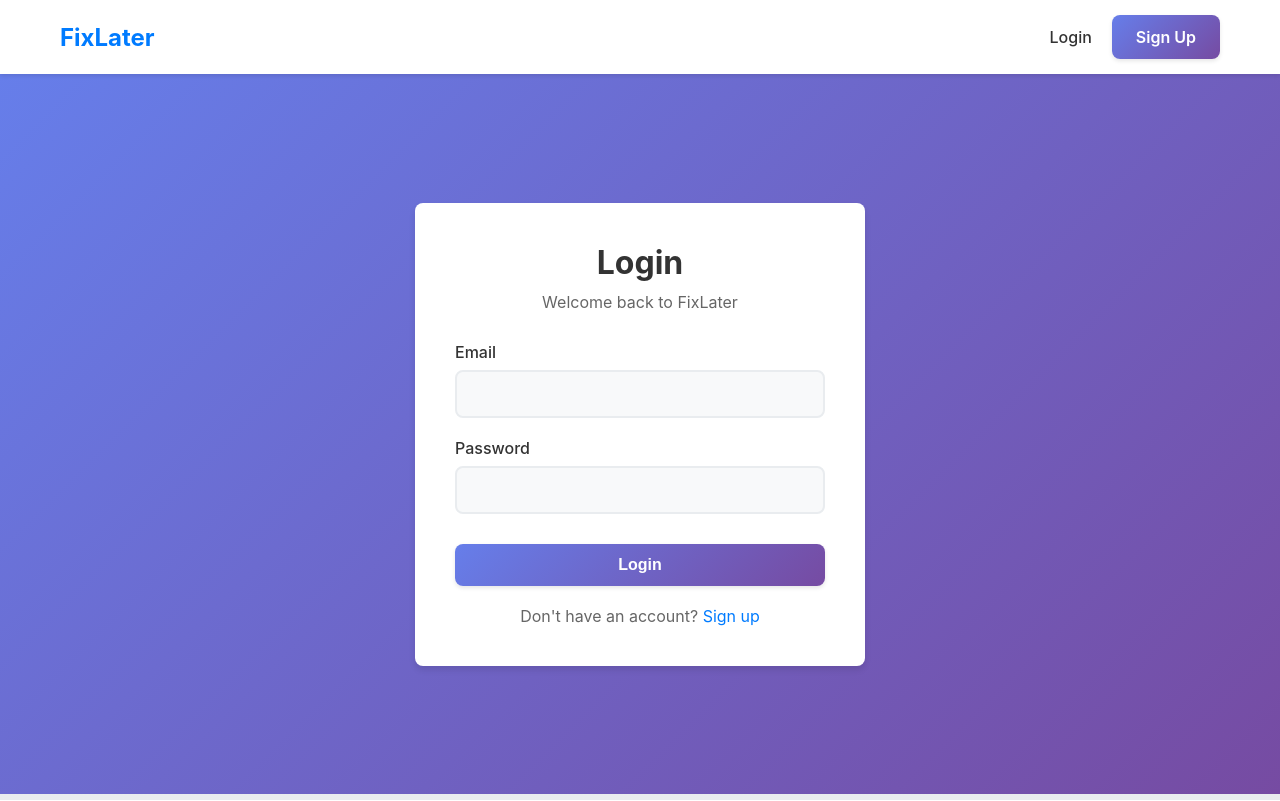
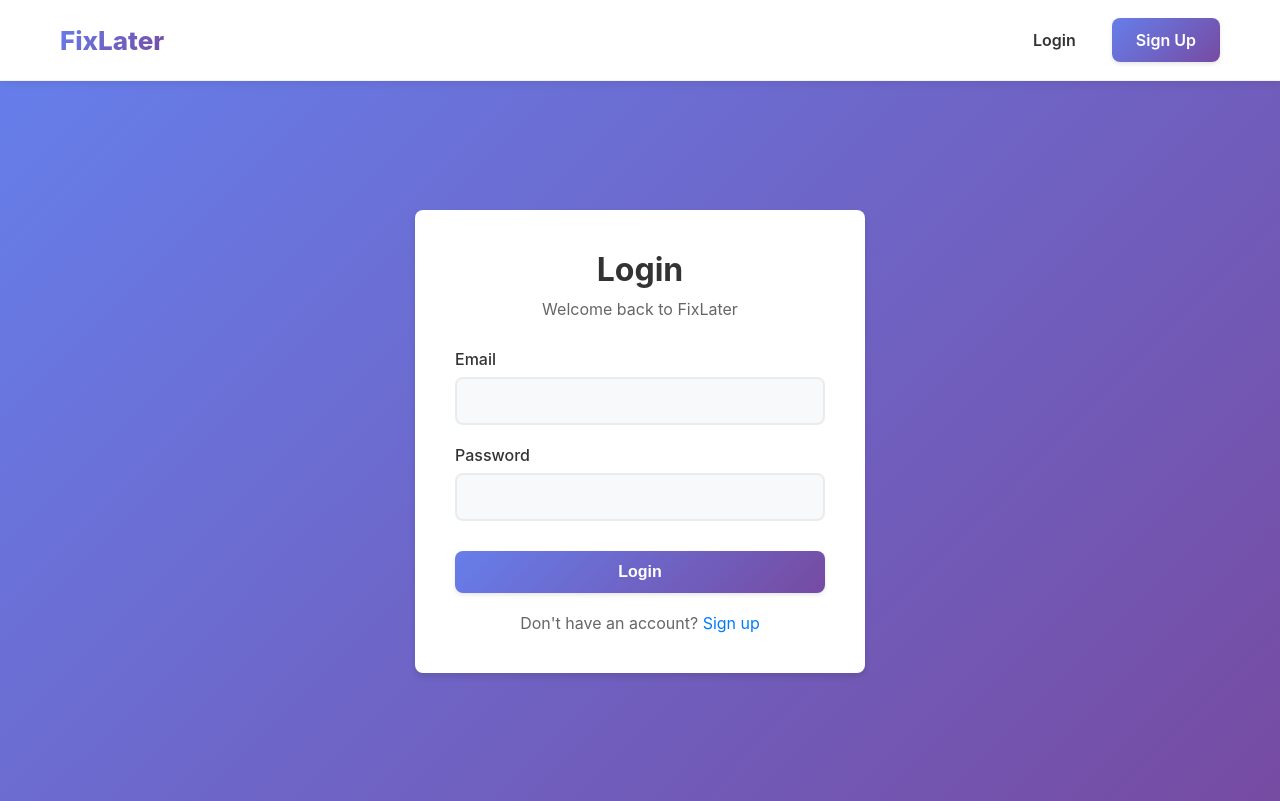
Before and after one commit to PrimeDaniel/FixLater, a React (Create React App) app in the folder frontend/: page /login in a window 1280 px wide. Built offline with nearby package versions, Linux system fonts and the light colour scheme; no server answers.

Commit message:
Modernize navbar: Add glassmorphism effect, gradient brand logo, and animated nav links

```diff
--- a/frontend/src/components/Navbar.css
+++ b/frontend/src/components/Navbar.css
@@ -1,10 +1,12 @@
 .navbar {
-  background-color: white;
-  box-shadow: 0 2px 4px rgba(0, 0, 0, 0.1);
-  padding: 15px 0;
+  background: rgba(255, 255, 255, 0.95);
+  backdrop-filter: blur(10px);
+  box-shadow: 0 2px 8px rgba(0, 0, 0, 0.08);
+  padding: 18px 0;
   position: sticky;
   top: 0;
   z-index: 100;
+  border-bottom: 1px solid rgba(0, 0, 0, 0.05);
 }
 
 .navbar .container {
@@ -14,10 +16,18 @@
 }
 
 .navbar-brand {
-  font-size: 24px;
-  font-weight: bold;
-  color: #007bff;
+  font-size: 26px;
+  font-weight: 800;
+  background: linear-gradient(135deg, #667eea 0%, #764ba2 100%);
+  -webkit-background-clip: text;
+  -webkit-text-fill-color: transparent;
+  background-clip: text;
   text-decoration: none;
+  transition: all 0.3s ease;
+}
+
+.navbar-brand:hover {
+  transform: scale(1.05);
 }
 
 .navbar-menu {
@@ -29,12 +39,32 @@
 .navbar-link {
   color: #333;
   text-decoration: none;
-  font-weight: 500;
-  transition: color 0.2s;
+  font-weight: 600;
+  transition: all 0.3s ease;
+  padding: 8px 16px;
+  border-radius: 8px;
+  position: relative;
 }
 
 .navbar-link:hover {
-  color: #007bff;
+  color: #667eea;
+  background-color: rgba(102, 126, 234, 0.1);
+}
+
+.navbar-link::after {
+  content: '';
+  position: absolute;
+  bottom: 0;
+  left: 50%;
+  width: 0;
+  height: 2px;
+  background: linear-gradient(135deg, #667eea 0%, #764ba2 100%);
+  transition: all 0.3s ease;
+  transform: translateX(-50%);
+}
+
+.navbar-link:hover::after {
+  width: 80%;
 }
 
 @media (max-width: 768px) {
--- a/frontend/src/components/ReviewModal.css
+++ b/frontend/src/components/ReviewModal.css
@@ -4,21 +4,45 @@
   left: 0;
   right: 0;
   bottom: 0;
-  background: rgba(0, 0, 0, 0.5);
+  background: rgba(0, 0, 0, 0.6);
+  backdrop-filter: blur(4px);
   display: flex;
   align-items: center;
   justify-content: center;
   z-index: 1000;
   padding: 20px;
+  animation: fadeIn 0.2s ease-out;
+}
+
+@keyframes fadeIn {
+  from {
+    opacity: 0;
+  }
+  to {
+    opacity: 1;
+  }
 }
 
 .modal-content {
   background: white;
-  border-radius: 8px;
-  max-width: 500px;
+  border-radius: 16px;
+  max-width: 520px;
   width: 100%;
   max-height: 90vh;
   overflow-y: auto;
+  box-shadow: 0 20px 40px rgba(0, 0, 0, 0.3);
+  animation: slideUp 0.3s ease-out;
+}
+
+@keyframes slideUp {
+  from {
+    opacity: 0;
+    transform: translateY(40px);
+  }
+  to {
+    opacity: 1;
+    transform: translateY(0);
+  }
 }
 
 .modal-header {
@@ -43,12 +67,19 @@
   cursor: pointer;
   line-height: 1;
   padding: 0;
-  width: 32px;
-  height: 32px;
+  width: 36px;
+  height: 36px;
+  border-radius: 50%;
+  transition: all 0.3s ease;
+  display: flex;
+  align-items: center;
+  justify-content: center;
 }
 
 .modal-close:hover {
-  color: #333;
+  color: #dc3545;
+  background: rgba(220, 53, 69, 0.1);
+  transform: rotate(90deg);
 }
 
 .review-form {
@@ -63,16 +94,18 @@
 .rating-input .star {
   background: none;
   border: none;
-  font-size: 36px;
-  color: #ddd;
+  font-size: 42px;
+  color: #e0e0e0;
   cursor: pointer;
-  padding: 0;
-  transition: color 0.2s;
+  padding: 4px;
+  transition: all 0.3s ease;
 }
 
 .rating-input .star:hover,
 .rating-input .star.active {
   color: #ffc107;
+  transform: scale(1.2);
+  filter: drop-shadow(0 2px 4px rgba(255, 193, 7, 0.4));
 }
 
 .modal-actions {
```
